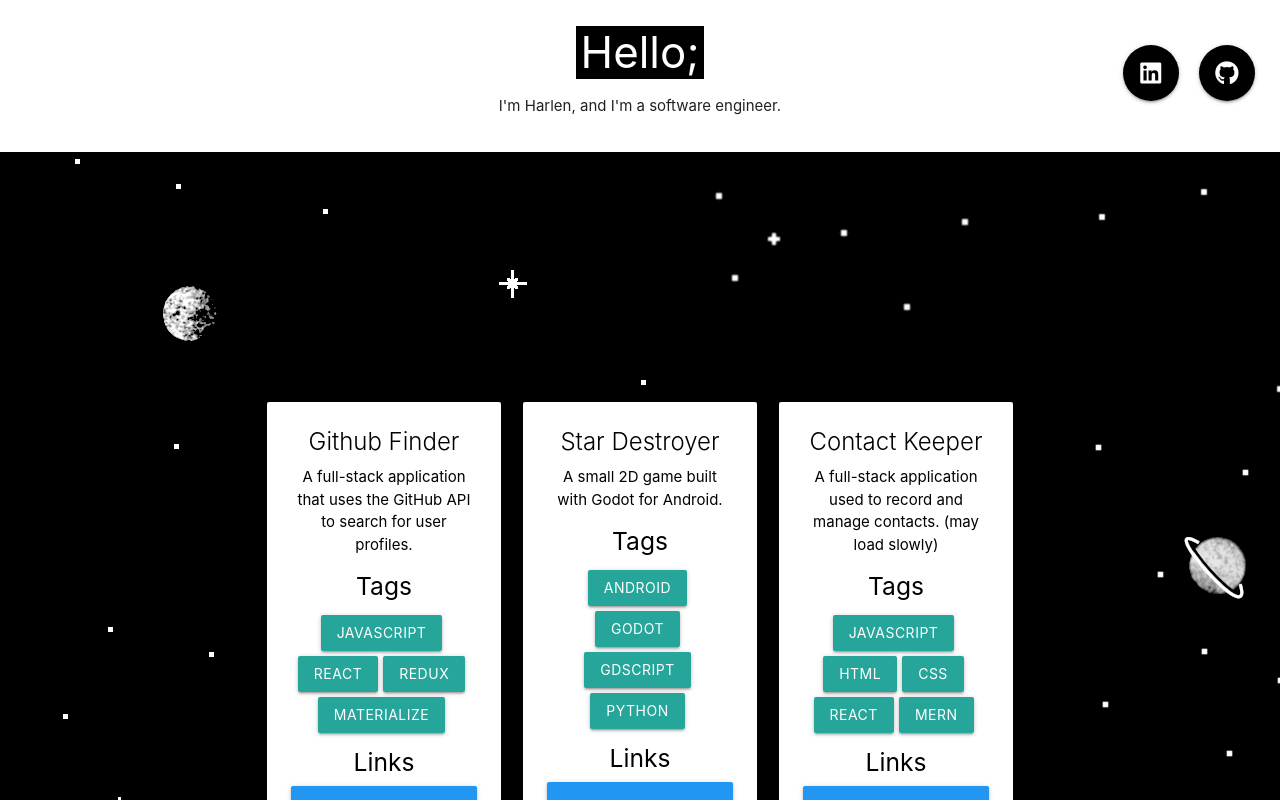
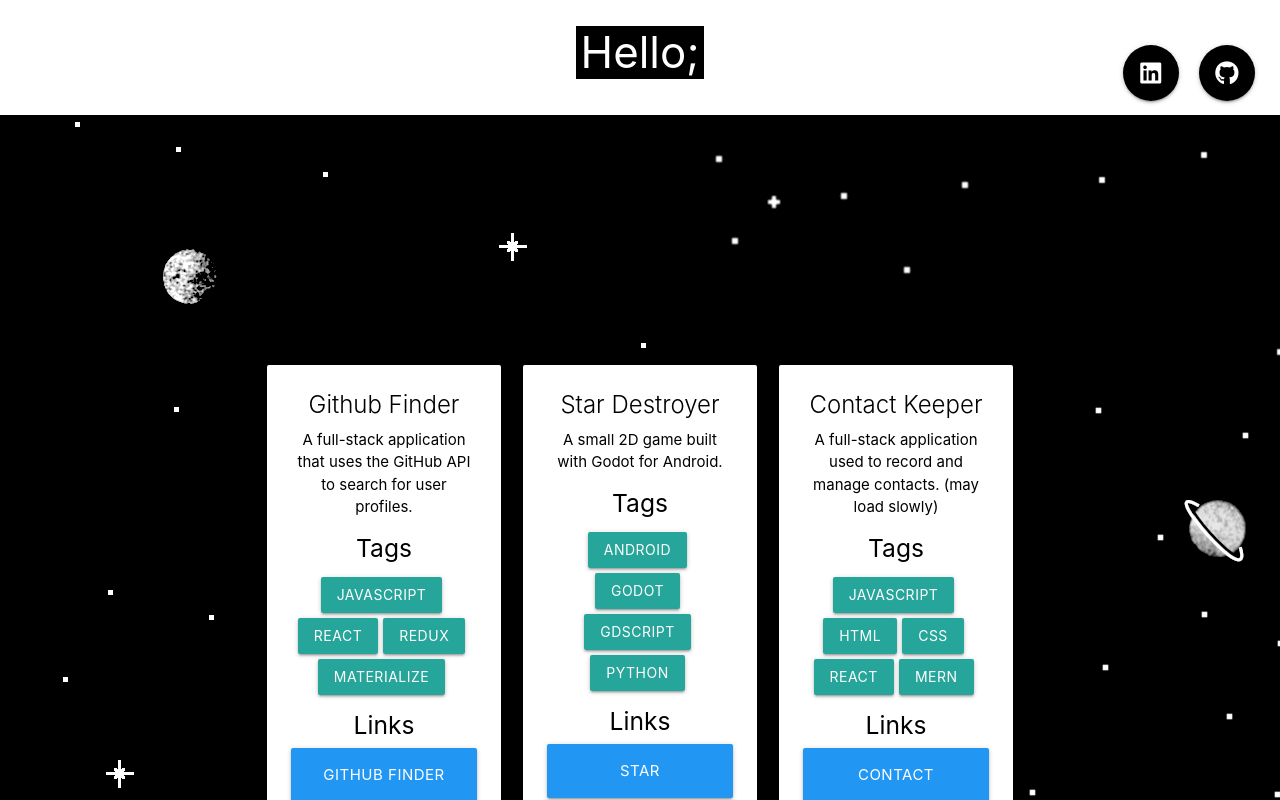
Before and after one commit to harlenkinsey/portfolio, a React (Create React App) app: page / in a window 1280 px wide. Shown: the top 800 px of the page. Built offline with nearby package versions, Linux system fonts and the light colour scheme; the HTML template or start-up script is replaced by a standard one.

Commit message:
Update Header.js

```diff
--- a/src/components/Header.js
+++ b/src/components/Header.js
@@ -6,7 +6,6 @@ const Header = () => {
         <div className='row'>
             <div className='col s12'>
                 <h3 className='center-align'><span className='highlight'>Hello;</span></h3>
-                <p className='center-align'>I'm Harlen, and I'm a software engineer.</p>
             </div>
         </div>
     )
```
